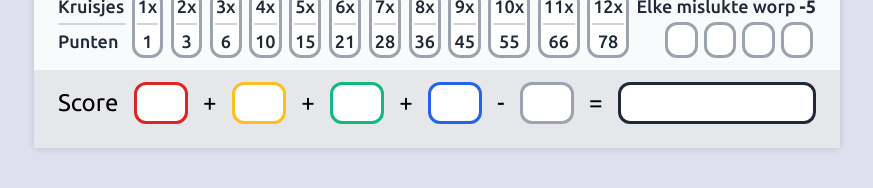
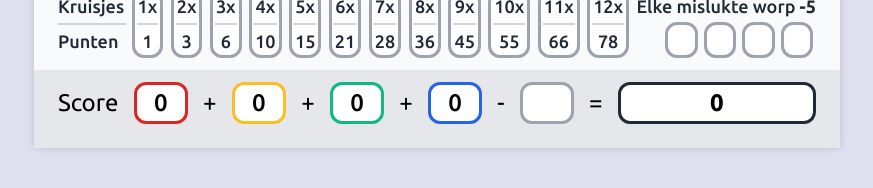
Before and after one commit to laurensrouw/quicks, a React (Create React App) app: page / in a window 1280 px wide. Shown: the part 514-702 px from the top of the page, without its empty margins (203-1076 px from the left). Built offline with nearby package versions, Linux system fonts and the light colour scheme.

Commit message:
Add score calculation

```diff
--- a/src/components/board/ScoreCalc.module.scss
+++ b/src/components/board/ScoreCalc.module.scss
@@ -15,10 +15,16 @@
   height: $size-large;
   width: $size-xlarge;
 
+  display: flex;
+  align-items: center;
+  justify-content: center;
+
   border-radius: $size-medium;
   border: $size-xsmall solid black;
 
   background-color: white;
+
+  font-weight: 500;
 }
 
 .red {
@@ -57,4 +63,6 @@
   width: $size-xlarge * 4;
 
   border-color: $gray-800;
+
+  font-weight: 700;
 }
--- a/src/components/board/ScoreCalc.tsx
+++ b/src/components/board/ScoreCalc.tsx
@@ -1,23 +1,36 @@
 import React from "react";
 import styles from "./ScoreCalc.module.scss";
+import { useSelector } from "react-redux";
+import { RootState } from "../../redux/store";
 
 function ScoreCalc() {
+  const { RED, YELLOW, GREEN, BLUE } = useSelector((state: RootState) => state);
+
+  const redScore = calcScore(RED.checked);
+  const yellowScore = calcScore(YELLOW.checked);
+  const greenScore = calcScore(GREEN.checked);
+  const blueScore = calcScore(BLUE.checked);
+  const totalScore = redScore + yellowScore + greenScore + blueScore;
+
   return (
     <div className={styles.scoreCalc}>
       Score
-      <div className={styles.red} />
-      +
-      <div className={styles.yellow} />
-      +
-      <div className={styles.green} />
-      +
-      <div className={styles.blue} />
+      <div className={styles.red}>{redScore}</div>+
+      <div className={styles.yellow}>{yellowScore}</div>+
+      <div className={styles.green}>{greenScore}</div>+
+      <div className={styles.blue}>{blueScore}</div>
       -
-      <div className={styles.gray} />
-      =
-      <div className={styles.total} />
+      <div className={styles.gray} />=
+      <div className={styles.total}>{totalScore}</div>
     </div>
   );
 }
 
+function calcScore(row: boolean[]) {
+  const scores = [0, 1, 3, 6, 10, 15, 21, 28, 36, 45, 55, 66, 78];
+  const count = row.reduce((prev, cur) => (cur ? prev + 1 : prev), 0);
+
+  return scores[count];
+}
+
 export default ScoreCalc;
```
